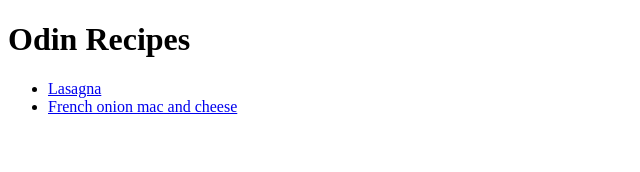
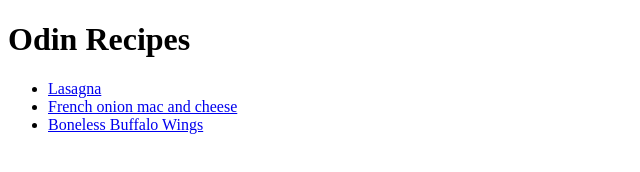
Before and after one commit to mr-magubane/odin-recipes, a plain HTML site: page index.html in a window 1280 px wide. Shown: the whole page, without its empty margins (0-640 px from the left). Drawn offline with Linux system fonts and the light colour scheme.

Commit message:
Added buffalo wings href

```diff
--- a/index.html
+++ b/index.html
@@ -10,6 +10,7 @@
     <ul>
       <li><a href="../recipes/lasagna.html">Lasagna</a></li>
       <li><a href="../recipes/french-onion-mac-and-cheese.html">French onion mac and cheese</a>
+      <li><a href="../recipes/bonless-buffalo-wings.html">Boneless Buffalo Wings</a>
     </ul>
   </body>
 </html>
```
